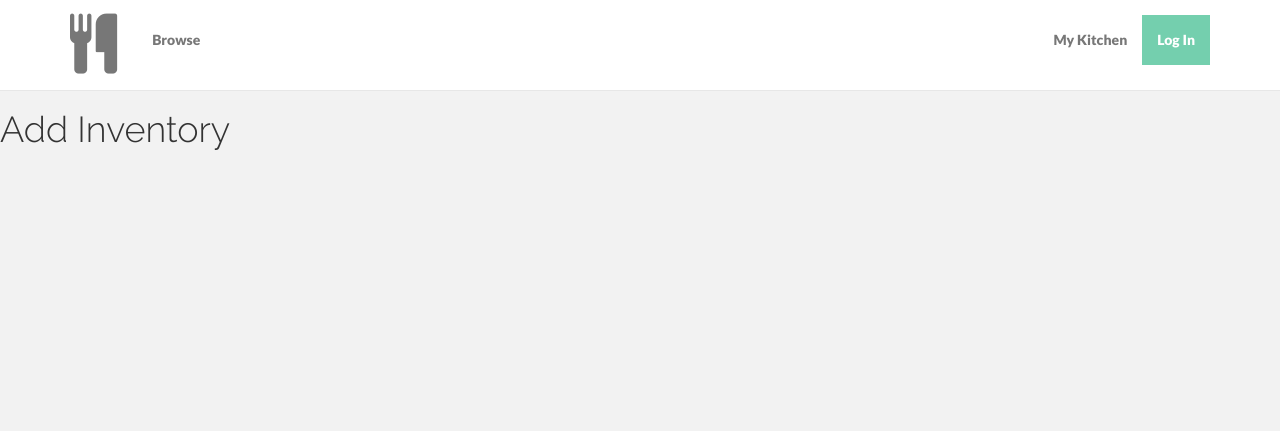
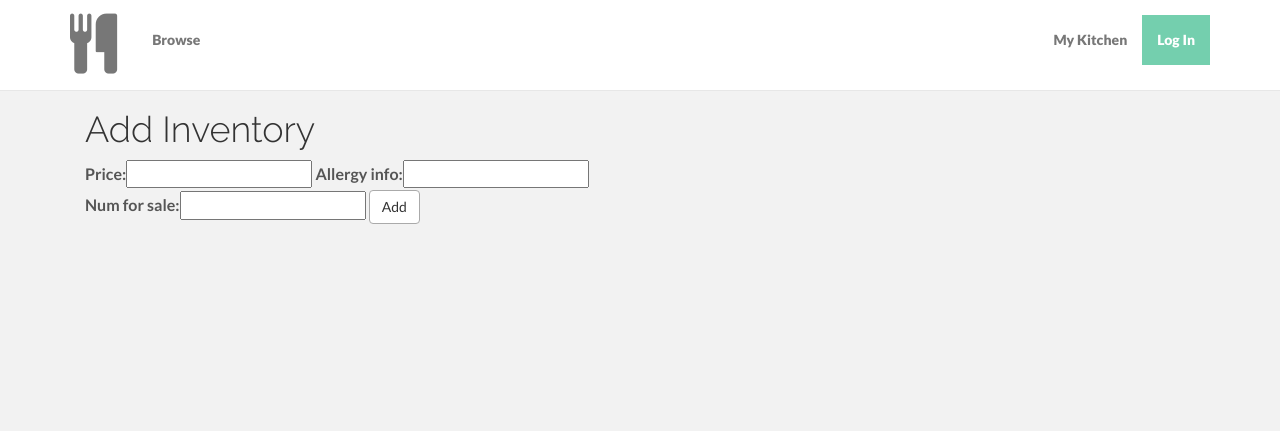
Before and after one commit to danielmichaelni/operation-almond, a Django app: page /kitchen/add/ in a window 1280 px wide. Shown: the top 431 px of the page. Run offline with Django 3.2, Linux system fonts and the light colour scheme; some libraries are stand-ins or nearby versions.

Commit message:
add forms

```diff
--- a/foodmarket/forms.py
+++ b/foodmarket/forms.py
@@ -1,11 +1,11 @@
 from django import forms
 
 class AddDishForm(forms.Form):
-    price = forms.DecimalField(max_digits=4, decimal_places=2)
+    price = forms.DecimalField(max_digits=4, decimal_places=2, min_value=0)
     allergy_info = forms.CharField(max_length=200)
 
 class AddNowOrderDishForm(AddDishForm):
-    num_for_sale = forms.IntegerField()
+    num_for_sale = forms.IntegerField(min_value=0)
 
 class AddReviewForm(forms.Form):
     rating = forms.IntegerField()
--- a/foodmarket/static/css/style.css
+++ b/foodmarket/static/css/style.css
@@ -22,6 +22,18 @@ html, body {
 }
 
 .social-login a img {
-    height: 60px;
+    height: 55px;
     width: auto;
 }
+
+.round-button {
+    padding: 6px 12px;
+    margin-bottom: 0;
+    font-size: 14px;
+    border: 1px solid #aaaaaa;
+    border-radius: 4px;
+}
+
+#login-button {
+    margin-left: 6px;
+}
--- a/foodmarket/templates/foodmarket/add_inventory.html
+++ b/foodmarket/templates/foodmarket/add_inventory.html
@@ -1,7 +1,18 @@
 {% extends 'foodmarket/base.html' %}
+
+{% load bootstrap %}
 
 {% block content %}
 
-<h1>Add Inventory</h1>
+<div class="container">
+    <div class="col-md-6">
+        <h1>Add Inventory</h1>
+        <form>
+            {% csrf_token %}
+            {{ form|bootstrap }}
+            <button type="submit" class="btn btn-default round-button">Add</button>
+        </form>
+    </div>
+</div>
 
 {% endblock %}
--- a/foodmarket/urls.py
+++ b/foodmarket/urls.py
@@ -4,6 +4,7 @@ from foodmarket import views
 urlpatterns = patterns('',
     url(r'^$', views.index, name='index'),
     url(r'^browse/$', views.browse, name='browse'),
+    url(r'^dish/(?P<dish_id>\d+)/$', views.dish_detail, name='dish_detail'),
     url(r'^kitchen/$', views.kitchen, name='kitchen'),
     url(r'^kitchen/add/$', views.add_inventory, name='add_inventory'),
 )
--- a/foodmarket/views.py
+++ b/foodmarket/views.py
@@ -1,5 +1,6 @@
 from django.shortcuts import render
 from foodmarket.models import UserProfile, Vendor, Dish, PreOrderDish, NowOrderDish, Review
+from foodmarket import forms
 
 def index(request):
     return render(request, 'foodmarket/index.html')
@@ -8,11 +9,12 @@ def browse(request):
     dishes = Dish.objects.filter(available=True)
     return render(request, 'foodmarket/browse.html', {'dishes': dishes})
 
+def dish_detail(request): # todo
+    return render(request, 'foodmarket/index.html')
+
 def kitchen(request):
     return render(request, 'foodmarket/kitchen.html')
 
 def add_inventory(request):
-    return render(request, 'foodmarket/add_inventory.html')
-
-def start_kitchen(request):
-    pass
+    form = forms.AddNowOrderDishForm()
+    return render(request, 'foodmarket/add_inventory.html', {'form': form})
--- a/operationalmond/settings.py
+++ b/operationalmond/settings.py
@@ -45,6 +45,8 @@ INSTALLED_APPS = (
     'allauth.socialaccount',
     'allauth.socialaccount.providers.facebook',
     'allauth.socialaccount.providers.google',
+    # bootstrap-form
+    'bootstrapform',
 )
 
 MIDDLEWARE_CLASSES = (
--- a/requirements.txt
+++ b/requirements.txt
@@ -1,8 +1,14 @@
 Django==1.7
 dj-database-url==0.3.0
 dj-static==0.0.6
+django-allauth==0.18.0
+django-bootstrap-form==3.1
 django-toolbelt==0.0.1
 gunicorn==19.1.1
+oauthlib==0.6.3
 psycopg2==2.5.4
+python-openid==2.2.5
+requests==2.4.1
+requests-oauthlib==0.4.1
 static3==0.5.1
 wsgiref==0.1.2
```
Also changed, not shown: foodmarket/templates/account/login.html (+6 -5 lines), foodmarket/templates/account/signup.html (+5 -2 lines), 1 other file.
